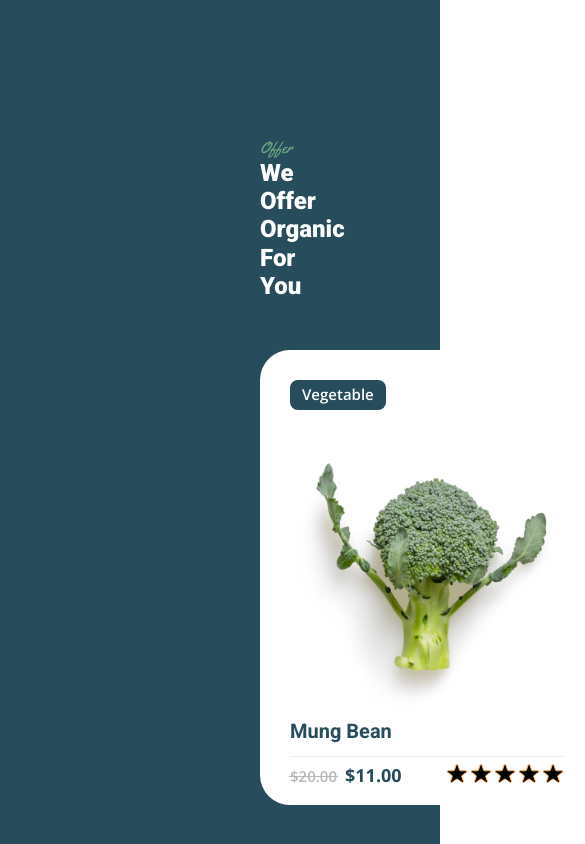
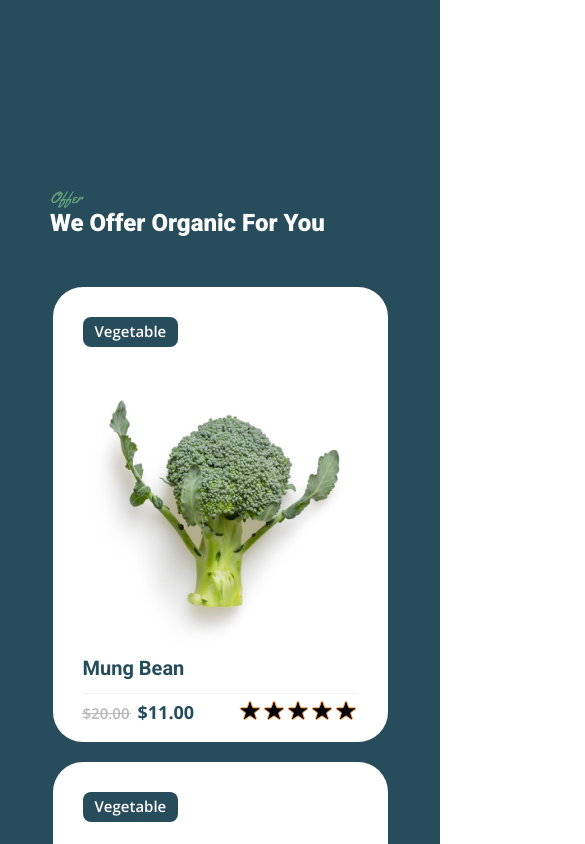
Before and after one commit to Vladimir-Maselskiy/sswu-shop-final-front, a React (Create React App) app: page / in a window 390 px wide. Shown: the part 1460-2304 px from the top of the page, 585 px wide, since content can reach past the window. Built offline with nearby package versions, Linux system fonts and the light colour scheme.

Commit message:
feat: offer fully styled

```diff
--- a/src/components/Offer/Offer.scss
+++ b/src/components/Offer/Offer.scss
@@ -11,6 +11,7 @@
 }
 
 .offer-container {
+  @extend .container;
   padding-left: 260px;
   padding-right: 260px;
   margin: 0 auto;
@@ -24,8 +25,62 @@
   @extend .section-message;
   color: $white-color;
 }
+.offer-cards-box {
+  display: flex;
+  margin-top: 50px;
+  gap: 20px;
+}
 .offer__product-card {
   @extend .product-card;
   background-color: $white-color;
-  margin-top: 50px;
 }
+
+@media screen and (max-width: 1920px) {
+  .offer-container {
+    padding: 160px;
+  }
+}
+@media screen and (max-width: 1720px) {
+  .offer-container {
+    padding: 80px;
+  }
+}
+@media screen and (max-width: 1560px) {
+  .offer-cards-box {
+    display: grid;
+    grid-template-columns: repeat(2, 335px);
+  }
+  .offer-container {
+    padding: 260px;
+  }
+}
+@media screen and (max-width: 1211px) {
+  .offer-container {
+    padding: 160px;
+  }
+}
+@media screen and (max-width: 1011px) {
+  .offer-container {
+    padding: 80px;
+  }
+}
+@media screen and (max-width: 850px) {
+  .offer-cards-box {
+    display: flex;
+    flex-direction: column;
+    align-items: center;
+  }
+  .offer-container {
+    padding: 160px;
+  }
+}
+@media screen and (max-width: 782px) {
+  .offer-container {
+    padding: 80px;
+  }
+}
+@media screen and (max-width: 782px) {
+  .offer-container {
+    padding: 50px;
+  }
+}
--- a/src/components/Offer/Offer.tsx
+++ b/src/components/Offer/Offer.tsx
@@ -10,8 +10,11 @@ export const Offer = () => {
       <>
         <p className="offer__title">Offer</p>
         <p className="offer__message">We Offer Organic For You</p>
-        <Box className="cards">
+        <Box className="offer-cards">
           <>
+            <ProductCard className="offer" />
+            <ProductCard className="offer" />
+            <ProductCard className="offer" />
             <ProductCard className="offer" />
           </>
         </Box>
--- a/src/components/ProductCard/ProductCard.scss
+++ b/src/components/ProductCard/ProductCard.scss
@@ -1,6 +1,7 @@
 .product-card {
   padding: 30px 30px 17px;
   border-radius: 30px;
+  min-width: 335px;
   width: 335px;
 }
 
```
